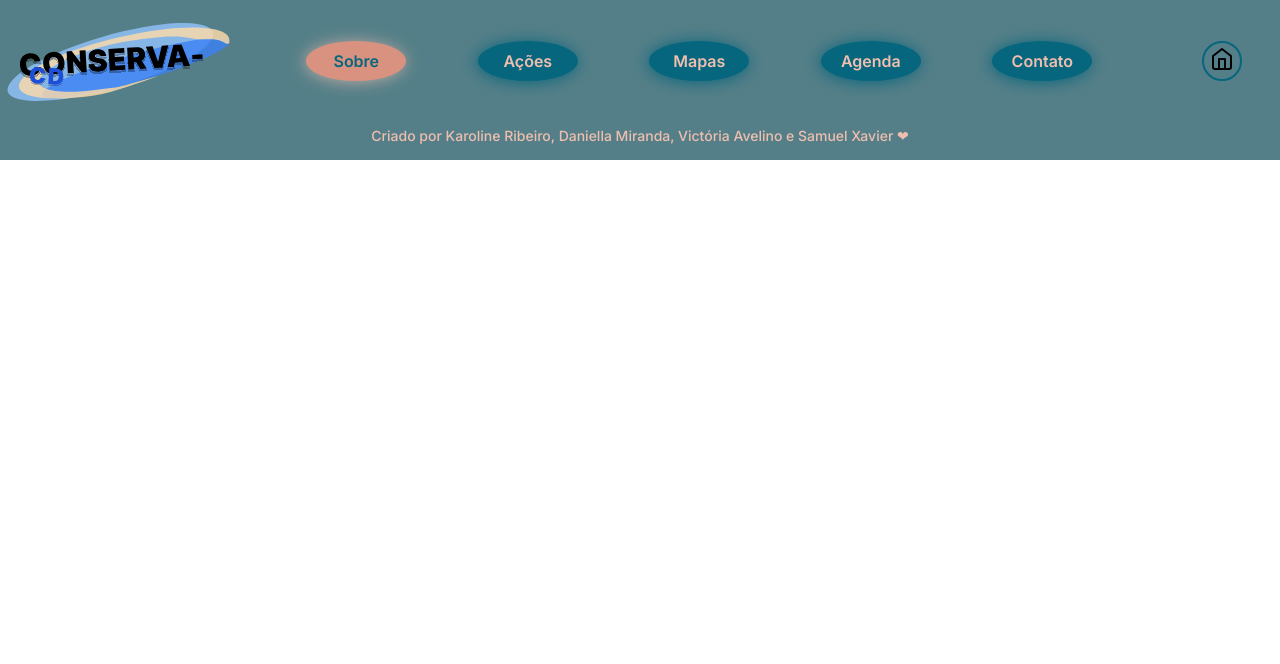
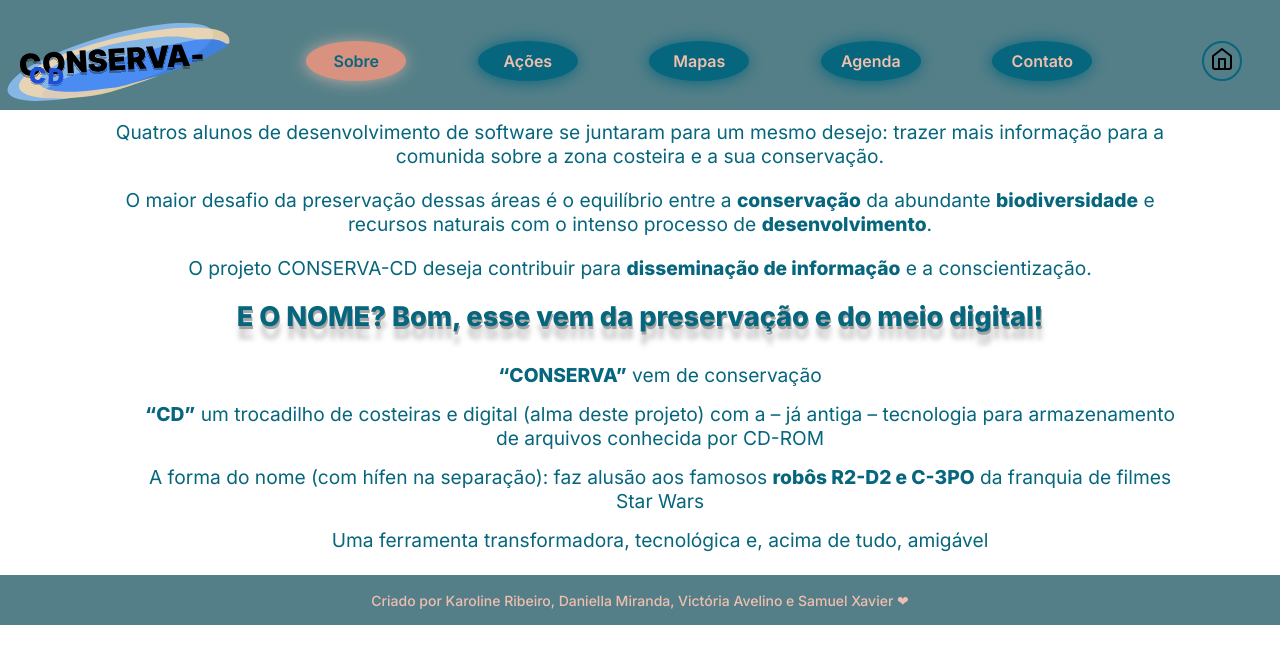
Before and after one commit to karolinegr/conserva-cd, a plain HTML site: page sobre_page/index_sobre.html in a window 1280 px wide. Drawn offline with nearby package versions, Linux system fonts and the light colour scheme; files whose address does not match are found by name.

Commit message:
Inserção de conteúdo na página 'Sobre' e pequenas correções nas demais páginas

```diff
--- a/sobre_page/index_sobre.html
+++ b/sobre_page/index_sobre.html
@@ -31,7 +31,26 @@
     </header>
 
     <section id="about_container">
-
+        <p class="about_text" id="first_paragraph">
+            Quatros alunos de desenvolvimento de software se juntaram para um mesmo desejo: trazer mais informação para a comunida sobre a zona costeira e a sua conservação.
+        </p>
+        <p class="about_text" id="second_paragraph">
+            O maior desafio da preservação dessas áreas é o equilíbrio entre a <strong>conservação</strong> da abundante <strong>biodiversidade</strong> e recursos naturais com o intenso processo de <strong>desenvolvimento</strong>.
+        </p>
+        <p class="about_text" id="third_paragraph">
+            O projeto CONSERVA-CD deseja contribuir para <strong>disseminação de informação</strong> e a conscientização.
+        </p>
+        <p class="about_text" id="title_paragraph">
+            E O NOME? Bom, esse vem da preservação e do meio digital!
+        </p>
+        <p class="about_text" >
+            <ul id="fourth_paragraph">
+                <li><strong>“CONSERVA”</strong> vem de conservação</li>
+                <li><strong>“CD”</strong> um trocadilho de costeiras e digital (alma deste projeto) com a – já antiga – tecnologia para armazenamento de arquivos conhecida por CD-ROM</li>
+                <li>A forma do nome (com hífen na separação): faz alusão aos famosos <strong>robôs R2-D2 e C-3PO</strong> da franquia de filmes Star Wars</li>
+                <li id="last_topic">Uma ferramenta transformadora, tecnológica e, acima de tudo, amigável</li>
+            </ul>
+        </p>
     </section>
 
     <footer>
--- a/style.css
+++ b/style.css
@@ -286,3 +286,36 @@
     width: 100%;
     background-color: grey;
 }
+
+#about_container{
+    width: 100%;
+    height: 465px;
+    padding: 0 100px;
+
+    display: flex;
+    flex-direction: column;
+    justify-content: space-evenly;
+    align-items: center;
+    text-align: center;
+
+    color: var(--color-font-heavy);
+    font-size: 1.2rem;
+}
+
+p{
+    margin: 10px 0;
+}
+
+#title_paragraph{
+    font-weight: 800;
+    font-size: 1.7rem;
+    text-shadow: 1px 3px 0 #969696d2, 1px 13px 5px #aba8a898;
+}
+
+ul{
+    list-style-type: none;
+}
+
+li{
+    margin-bottom: 15px;
+}
```
Also changed, not shown: acoes_page/index_acoes.html (+2 -2 lines), agenda_page/index_agenda.html (+2 -2 lines), contato_page/index_contato.html (+1 -1 lines), mapas_page/index_mapas.html (+1 -2 lines).
